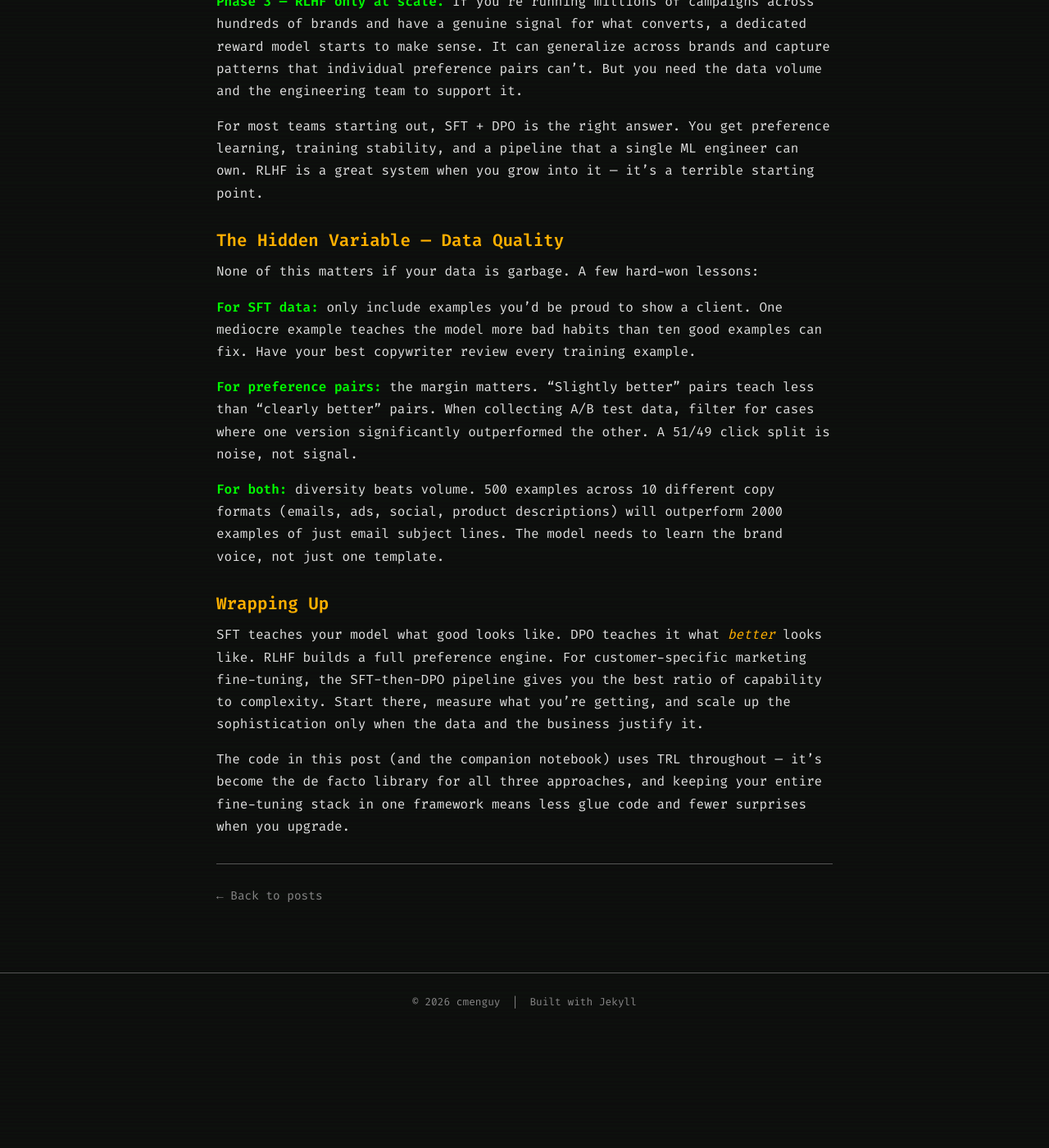
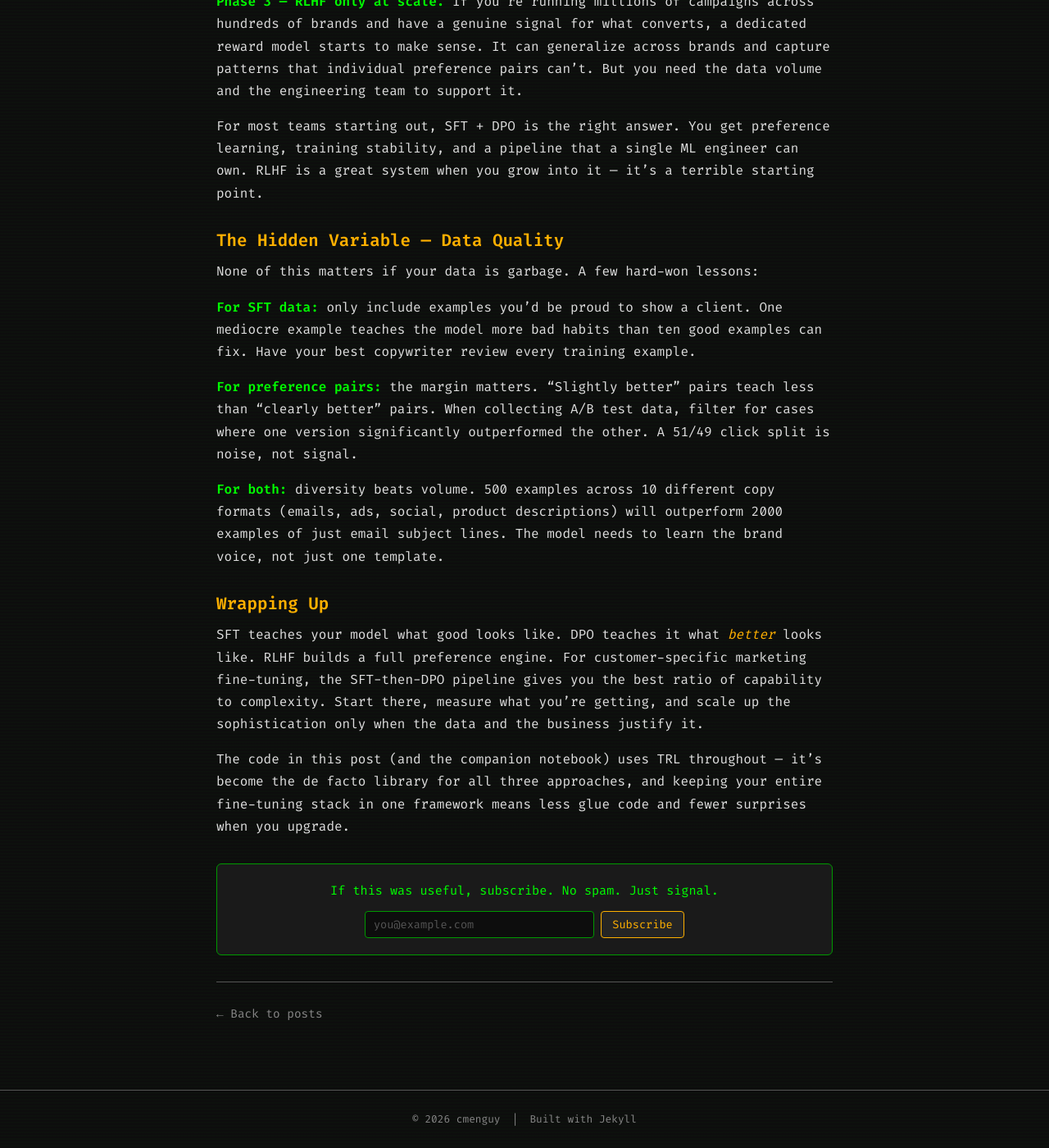
Before and after one commit to cmenguy/cmenguy.github.io, a Jekyll site: the page built from _posts/2025-12-22-fine-tuning-llms-sft-dpo-rlhf.md, in a window 1280 px wide and 1400 px high, scrolled down 13797 px. Shown: the whole window at 82% size. Built offline with Jekyll 4.4.1, drawn with Linux system fonts in a browser that asks for light colours; before the commit the page ends 15053 px from its top, so only the background shows below that.

Commit message:
Add Buttondown email subscription form and newsletter nav link

```diff
--- a/_config.yml
+++ b/_config.yml
@@ -32,6 +32,8 @@ defaults:
     values:
       layout: "page"
 
+buttondown_username: cmenguy
+
 exclude:
   - Gemfile
   - Gemfile.lock
--- a/_includes/header.html
+++ b/_includes/header.html
@@ -6,6 +6,9 @@
       <a href="{{ '/categories' | relative_url }}">Categories</a>
       <a href="{{ '/about' | relative_url }}">About</a>
       <a href="{{ '/feed.xml' | relative_url }}" title="RSS Feed">RSS</a>
+      {% if site.buttondown_username %}
+      <a href="https://buttondown.com/{{ site.buttondown_username }}" title="Zero-noise newsletter">Newsletter</a>
+      {% endif %}
     </nav>
   </div>
 </header>
--- /dev/null
+++ b/_includes/subscribe.html
@@ -0,0 +1,14 @@
+{% if site.buttondown_username %}
+<div class="subscribe-box">
+  <p class="subscribe-tagline">If this was useful, subscribe. No spam. Just signal.</p>
+  <form
+    action="https://buttondown.com/api/emails/embed-subscribe/{{ site.buttondown_username }}"
+    method="post"
+    target="popupwindow"
+    class="subscribe-form"
+  >
+    <input type="email" name="email" placeholder="you@example.com" required />
+    <input type="submit" value="Subscribe" />
+  </form>
+</div>
+{% endif %}
--- a/_layouts/post.html
+++ b/_layouts/post.html
@@ -31,6 +31,8 @@ layout: default
     {{ content }}
   </div>
 
+  {% include subscribe.html %}
+
   <div class="post-nav">
     <a href="{{ '/' | relative_url }}">&larr; Back to posts</a>
   </div>
--- a/assets/css/main.scss
+++ b/assets/css/main.scss
@@ -89,3 +89,79 @@
   overflow-y: hidden;
   padding: 0.5em 0;
 }
+
+// Subscribe box
+.subscribe-box {
+  background: var(--bg-light);
+  border: 1px solid var(--green-dark);
+  border-radius: 6px;
+  padding: 1.25em 1.5em;
+  margin: 2em 0;
+  text-align: center;
+
+  .subscribe-tagline {
+    color: var(--green);
+    font-family: var(--font-mono);
+    font-size: 0.95em;
+    margin: 0 0 0.75em;
+  }
+
+  .subscribe-form {
+    display: flex;
+    justify-content: center;
+    gap: 0.5em;
+
+    input[type="email"] {
+      background: var(--bg);
+      color: var(--green);
+      border: 1px solid var(--green-dark);
+      border-radius: 4px;
+      padding: 0.5em 0.75em;
+      font-family: var(--font-mono);
+      font-size: 0.85em;
+      width: 100%;
+      max-width: 280px;
+
+      &::placeholder {
+        color: var(--gray-dark);
+      }
+
+      &:focus {
+        outline: none;
+        border-color: var(--green);
+      }
+    }
+
+    input[type="submit"] {
+      background: var(--bg-lighter);
+      color: var(--amber);
+      border: 1px solid var(--amber);
+      border-radius: 4px;
+      padding: 0.5em 1em;
+      font-family: var(--font-mono);
+      font-size: 0.85em;
+      cursor: pointer;
+      transition: background 0.2s, color 0.2s;
+
+      &:hover {
+        background: var(--amber);
+        color: var(--bg);
+      }
+    }
+  }
+
+  @media (max-width: 480px) {
+    .subscribe-form {
+      flex-direction: column;
+      align-items: center;
+
+      input[type="email"] {
+        max-width: 100%;
+      }
+
+      input[type="submit"] {
+        width: 100%;
+      }
+    }
+  }
+}
```
